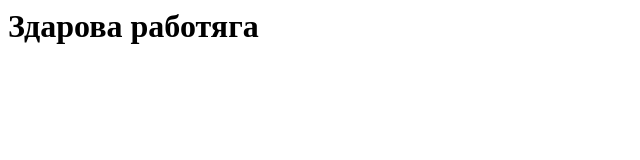
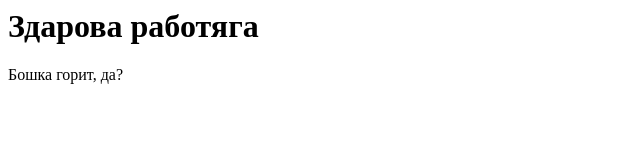
Before and after one commit to casper302th/hello-world, a plain HTML site: page index.html in a window 1280 px wide. Shown: the whole page, without its empty margins (0-640 px from the left). Drawn offline with Linux system fonts and the light colour scheme.

Commit message:
learning

```diff
--- a/index.html
+++ b/index.html
@@ -1 +1,2 @@
 <h1>Здарова работяга</h1>
+<p>Бошка горит, да?<p>
```
